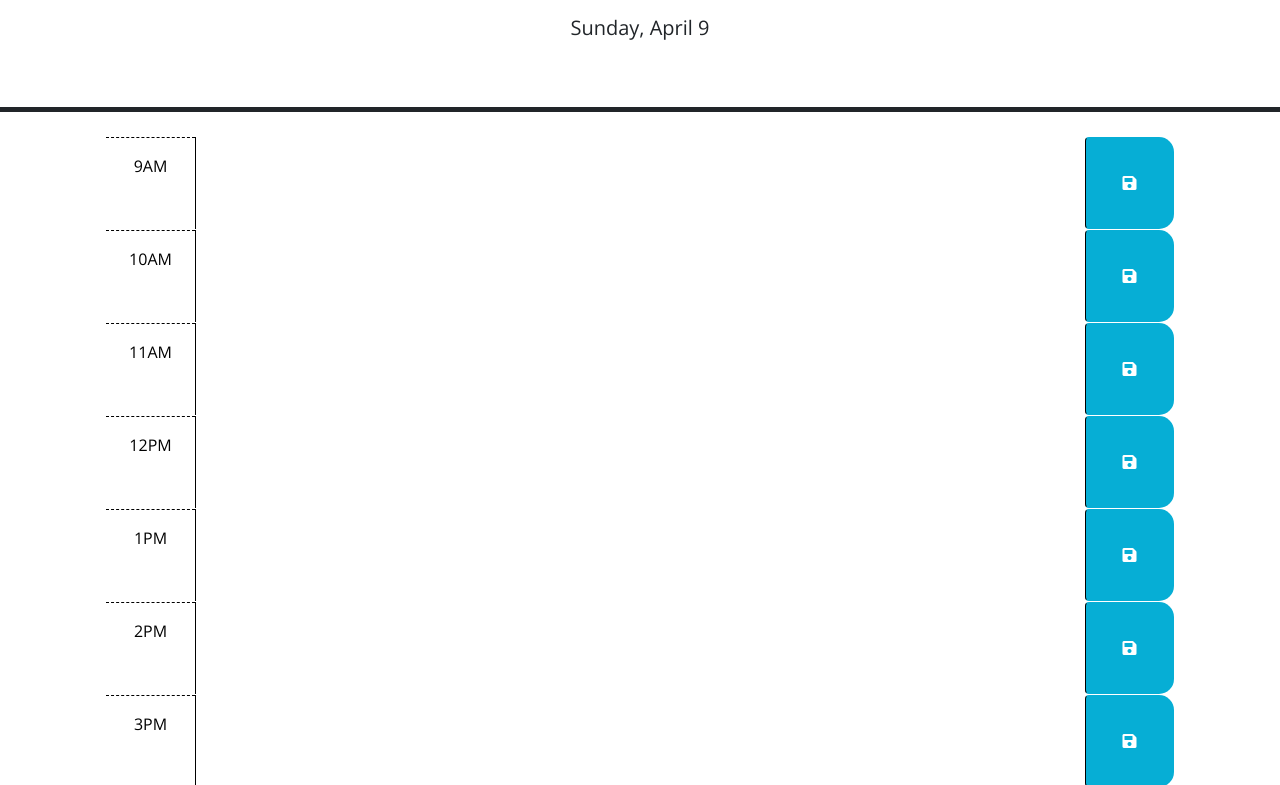
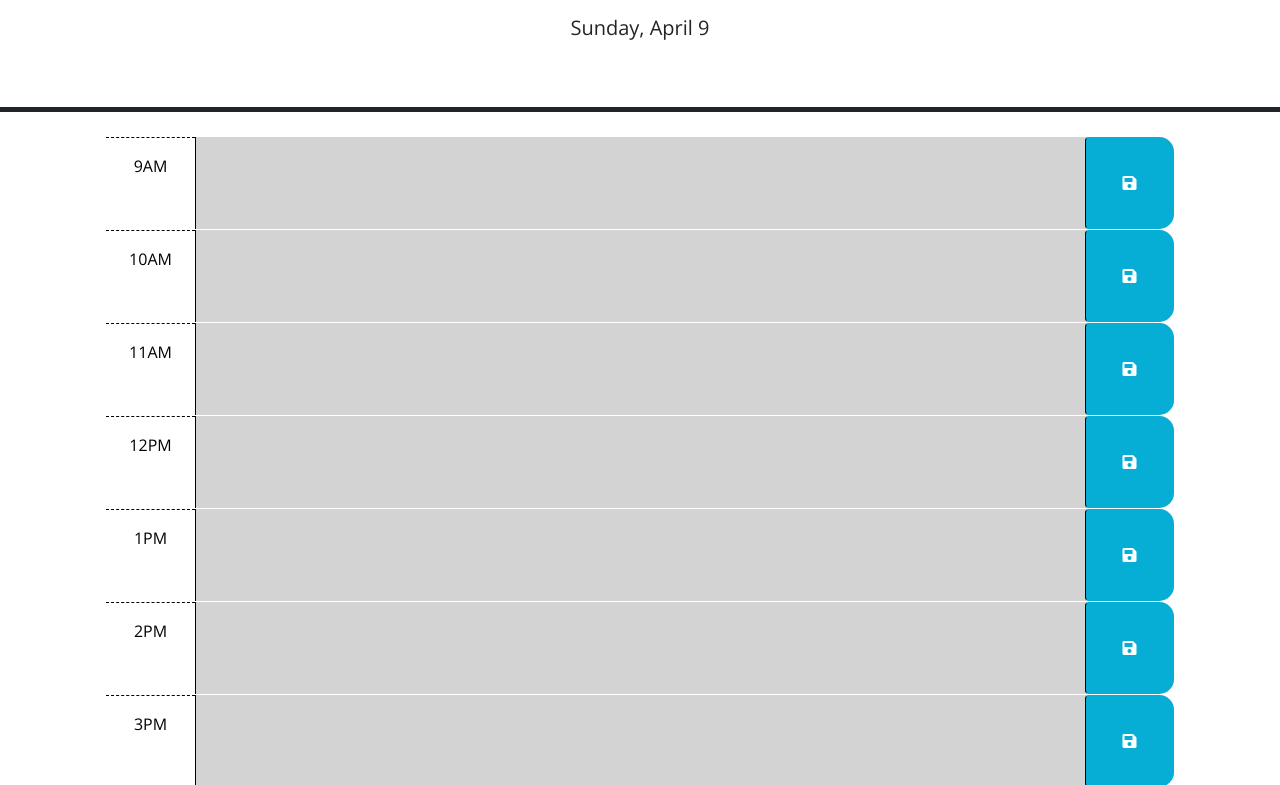
Before and after one commit to N8Trask/Work-Day-Scheduler, a plain HTML site: page Develop/index.html in a window 1280 px wide. Shown: the part 166-951 px from the top of the page. Drawn offline with nearby package versions, Linux system fonts and the light colour scheme.

Commit message:
applied past,present, and future classes in js

```diff
--- a/Develop/index.html
+++ b/Develop/index.html
@@ -30,7 +30,7 @@
         code is implemented.
         -->
 
-    <div id="hour-9" class="row time-block">
+    <div id="09" class="row time-block">
       <div class="col-2 col-md-1 hour text-center py-3">9AM</div>
       <textarea class="col-8 col-md-10 description" rows="3"> </textarea>
       <button class="btn saveBtn col-2 col-md-1" aria-label="save">
@@ -38,7 +38,7 @@
       </button>
     </div>
 
-    <div id="hour-10" class="row time-block">
+    <div id=10" class="row time-block">
       <div class="col-2 col-md-1 hour text-center py-3">10AM</div>
       <textarea class="col-8 col-md-10 description" rows="3"> </textarea>
       <button class="btn saveBtn col-2 col-md-1" aria-label="save">
@@ -46,7 +46,7 @@
       </button>
     </div>
 
-    <div id="hour-11" class="row time-block">
+    <div id="11" class="row time-block">
       <div class="col-2 col-md-1 hour text-center py-3">11AM</div>
       <textarea class="col-8 col-md-10 description" rows="3"> </textarea>
       <button class="btn saveBtn col-2 col-md-1" aria-label="save">
@@ -54,7 +54,7 @@
       </button>
     </div>
 
-    <div id="hour-12" class="row time-block">
+    <div id="12" class="row time-block">
       <div class="col-2 col-md-1 hour text-center py-3">12PM</div>
       <textarea class="col-8 col-md-10 description" rows="3"> </textarea>
       <button class="btn saveBtn col-2 col-md-1" aria-label="save">
@@ -62,7 +62,7 @@
       </button>
     </div>
 
-    <div id="hour-13" class="row time-block">
+    <div id="13" class="row time-block">
       <div class="col-2 col-md-1 hour text-center py-3">1PM</div>
       <textarea class="col-8 col-md-10 description" rows="3"> </textarea>
       <button class="btn saveBtn col-2 col-md-1" aria-label="save">
@@ -70,7 +70,7 @@
       </button>
     </div>
 
-    <div id="hour-14" class="row time-block">
+    <div id="14" class="row time-block">
       <div class="col-2 col-md-1 hour text-center py-3">2PM</div>
       <textarea class="col-8 col-md-10 description" rows="3"> </textarea>
       <button class="btn saveBtn col-2 col-md-1" aria-label="save">
@@ -78,7 +78,7 @@
       </button>
     </div>
 
-    <div id="hour-15" class="row time-block">
+    <div id="15" class="row time-block">
       <div class="col-2 col-md-1 hour text-center py-3">3PM</div>
       <textarea class="col-8 col-md-10 description" rows="3"> </textarea>
       <button class="btn saveBtn col-2 col-md-1" aria-label="save">
@@ -86,7 +86,7 @@
       </button>
     </div>
 
-    <div id="hour-16" class="row time-block">
+    <div id="16" class="row time-block">
       <div class="col-2 col-md-1 hour text-center py-3">4PM</div>
       <textarea class="col-8 col-md-10 description" rows="3"> </textarea>
       <button class="btn saveBtn col-2 col-md-1" aria-label="save">
@@ -94,7 +94,7 @@
       </button>
     </div>
 
-    <div id="hour-17" class="row time-block">
+    <div id="17" class="row time-block">
       <div class="col-2 col-md-1 hour text-center py-3">5PM</div>
       <textarea class="col-8 col-md-10 description" rows="3"> </textarea>
       <button class="btn saveBtn col-2 col-md-1" aria-label="save">
--- a/Develop/script.js
+++ b/Develop/script.js
@@ -4,15 +4,23 @@
 
 $(function () {
 
-  var rightNow = dayjs().format('dddd, MMMM D');
-  $("#currentDay").text(rightNow);
+  var todaysDate = dayjs().format('dddd, MMMM D');
+  $("#currentDay").text(todaysDate); //used jQuery and dayjs to display todays date
 
   $('.saveBtn').on('click', function(){
-    var timeBlock = $(this).parent().attr('id');
+    var timeBlockSave = $(this).parent().attr('id');
     var content = $(this).siblings("textarea").val();
-    localStorage.setItem(timeBlock, JSON.stringify(content));
-  })
+    localStorage.setItem(timeBlockSave, JSON.stringify(content));
+  }) // used jQuery to assign each button to is respective time block
 
+
+  $('.time-block').each(function(){
+    var currentTime = dayjs().format('h');
+    var timeBlock = $(this).attr('id');
+    if (currentTime > timeBlock) {$(this).addClass('past')}
+    if (currentTime === timeBlock) {$(this).addClass('present')}
+    if (currentTime < timeBlock) {$(this).addClass('future')}
+  }) // used jQuery to select timeblock divs and assign timeblock classes
 });
 
 
@@ -33,7 +41,7 @@ $(function () {
     // useful when saving the description in local storage?
 
 
-    // TODO: Add code to apply the past, present, or future class to each time
+    // DONE: Add code to apply the past, present, or future class to each time
     // block by comparing the id to the current hour. HINTS: How can the id
     // attribute of each time-block be used to conditionally add or remove the
     // past, present, and future classes? How can Day.js be used to get the
```
